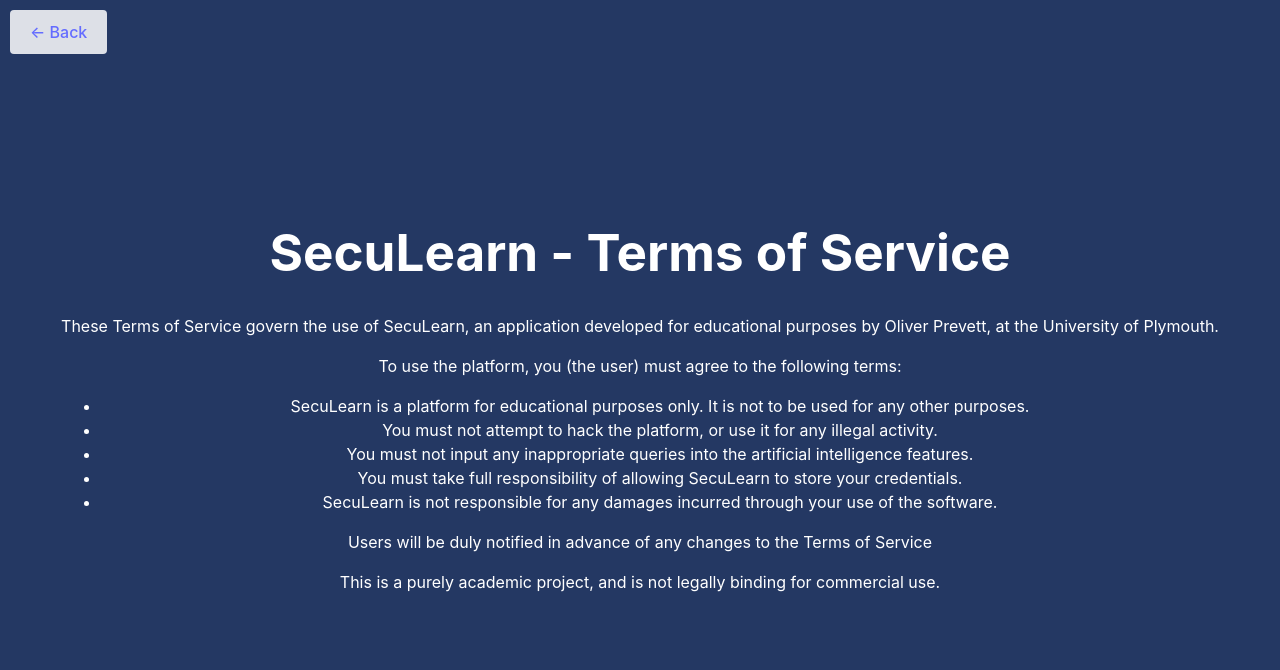
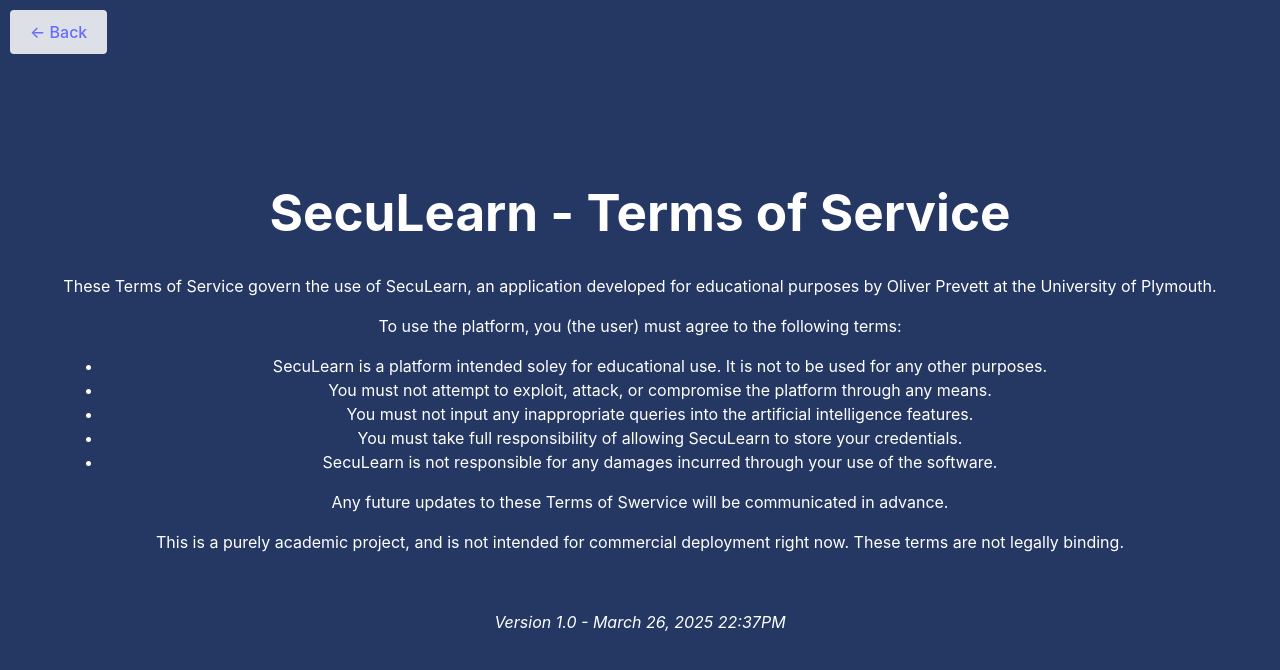
Before and after one commit to oliprev/OP_COMP3000, a React (Vite) app in the folder frontend/: page /tos in a window 1280 px wide. Shown: the top 670 px of the page. Built offline with nearby package versions, Linux system fonts and the light colour scheme.

Commit message:
TOS fully complete

```diff
--- a/frontend/src/pages/TOSPage.jsx
+++ b/frontend/src/pages/TOSPage.jsx
@@ -6,17 +6,20 @@ function TOSPage() {
         <div>
             <Link to="/register" className="back-link">← Back</Link>
             <h1>SecuLearn - Terms of Service</h1>
-            <p>These Terms of Service govern the use of SecuLearn, an application developed for educational purposes by Oliver Prevett, at the University of Plymouth.</p>
+            <p>These Terms of Service govern the use of SecuLearn, an application developed for educational purposes by Oliver Prevett at the University of Plymouth.</p>
             <p>To use the platform, you (the user) must agree to the following terms:</p>
             <ul>
-                <li>SecuLearn is a platform for educational purposes only. It is not to be used for any other purposes.</li>
-                <li>You must not attempt to hack the platform, or use it for any illegal activity.</li>
+                <li>SecuLearn is a platform intended soley for educational use. It is not to be used for any other purposes.</li>
+                <li>You must not attempt to exploit, attack, or compromise the platform through any means.</li>
                 <li>You must not input any inappropriate queries into the artificial intelligence features.</li>
                 <li>You must take full responsibility of allowing SecuLearn to store your credentials.</li>
                 <li>SecuLearn is not responsible for any damages incurred through your use of the software.</li>
             </ul>
-            <p>Users will be duly notified in advance of any changes to the Terms of Service</p>
-            <p>This is a purely academic project, and is not legally binding for commercial use.</p>
+            <p>Any future updates to these Terms of Swervice will be communicated in advance.</p>
+            <p>This is a purely academic project, and is not intended for commercial deployment right now. These terms are not legally binding.</p>
+            <br></br>
+            <p><em>Version 1.0 - March 26, 2025 22:37PM</em></p>
+
         </div>
     );
 }
```
